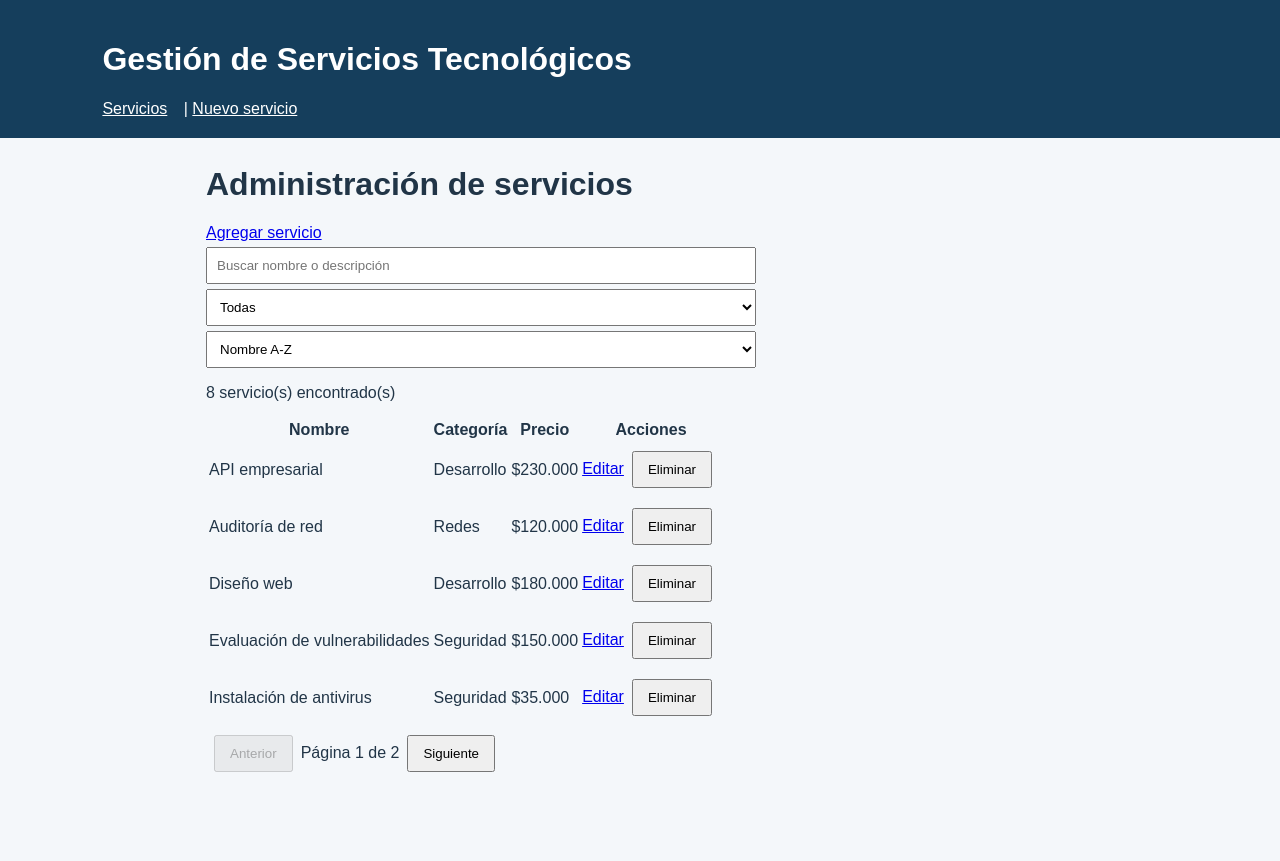
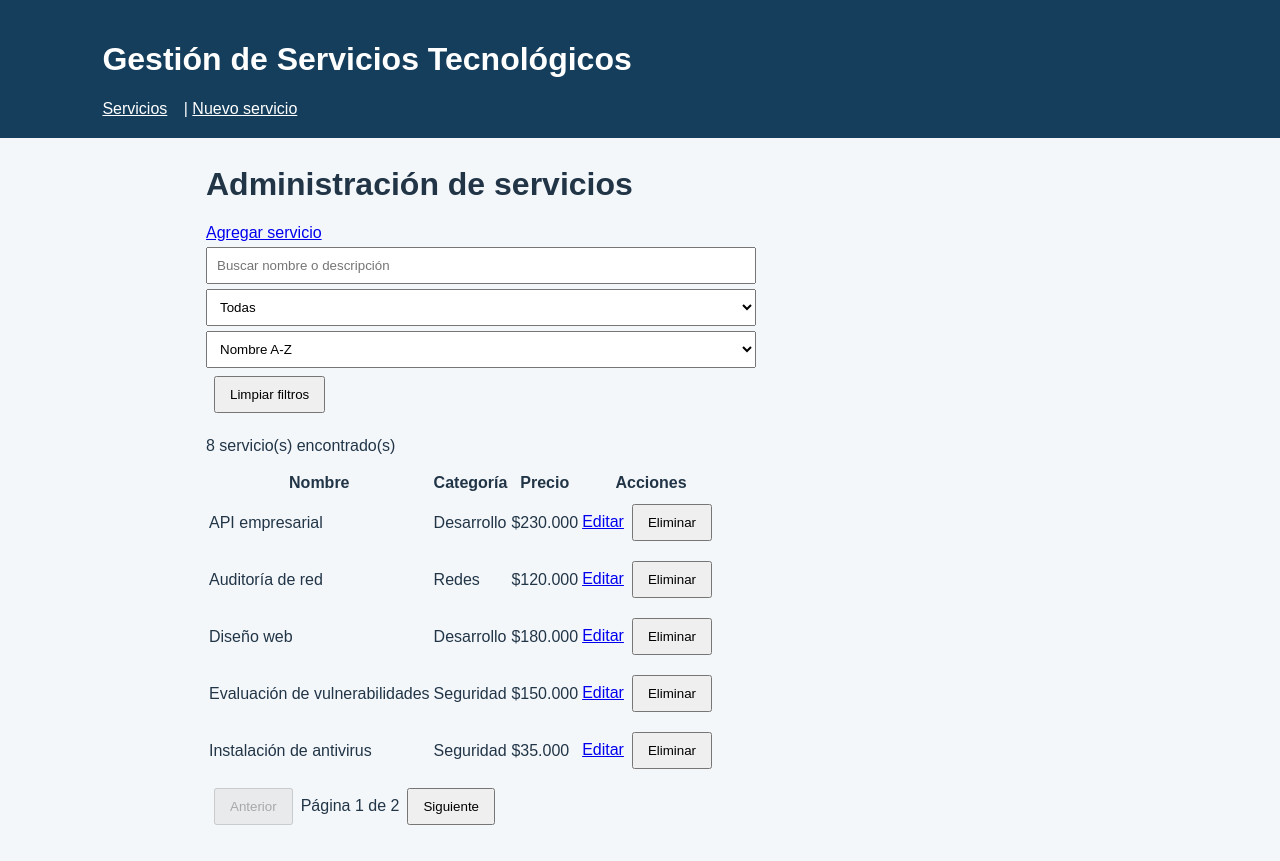
Before and after one commit to manupunkk/Ingenieria-Web, a Vue app: page /servicios in a window 1280 px wide. Before the commit the page ends 808 px from the top, so only its background shows below. Built offline with nearby package versions, Linux system fonts and the light colour scheme; data requests are answered from the project's data file.

Commit message:
Actividad 14 - boton limpiar filtros

```diff
--- a/src/views/ListaServicios.vue
+++ b/src/views/ListaServicios.vue
@@ -40,6 +40,13 @@ const totalPaginas = computed(() => Math.max(1, Math.ceil(filtrados.value.length
 const visibles = computed(() => filtrados.value.slice((pagina.value - 1) * porPagina, pagina.value * porPagina))
 watch([buscando, categoria, orden], () => { pagina.value = 1 })
 
+function limpiarFiltros() {
+  buscando.value = ''
+  categoria.value = 'Todas'
+  orden.value = 'nombre-asc'
+  pagina.value = 1
+}
+
 async function borrar(servicio) {
   if (!confirm(`¿Eliminar ${servicio.nombre}?`)) return
   error.value = ''; mensaje.value = ''
@@ -66,6 +73,7 @@ async function borrar(servicio) {
         <option value="precio-asc">Precio menor a mayor</option>
         <option value="precio-desc">Precio mayor a menor</option>
       </select>
+      <button type="button" @click="limpiarFiltros">Limpiar filtros</button>
     </div>
     <p v-if="cargando">Cargando servicios...</p>
     <p v-if="error" role="alert" class="error">{{ error }}</p>
```
